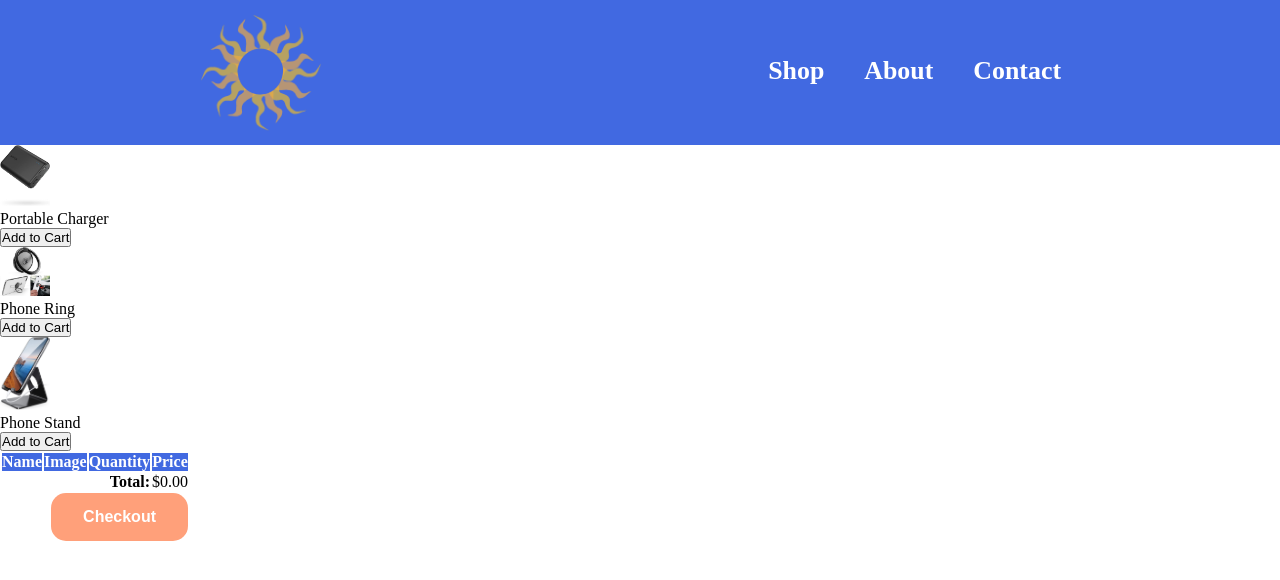
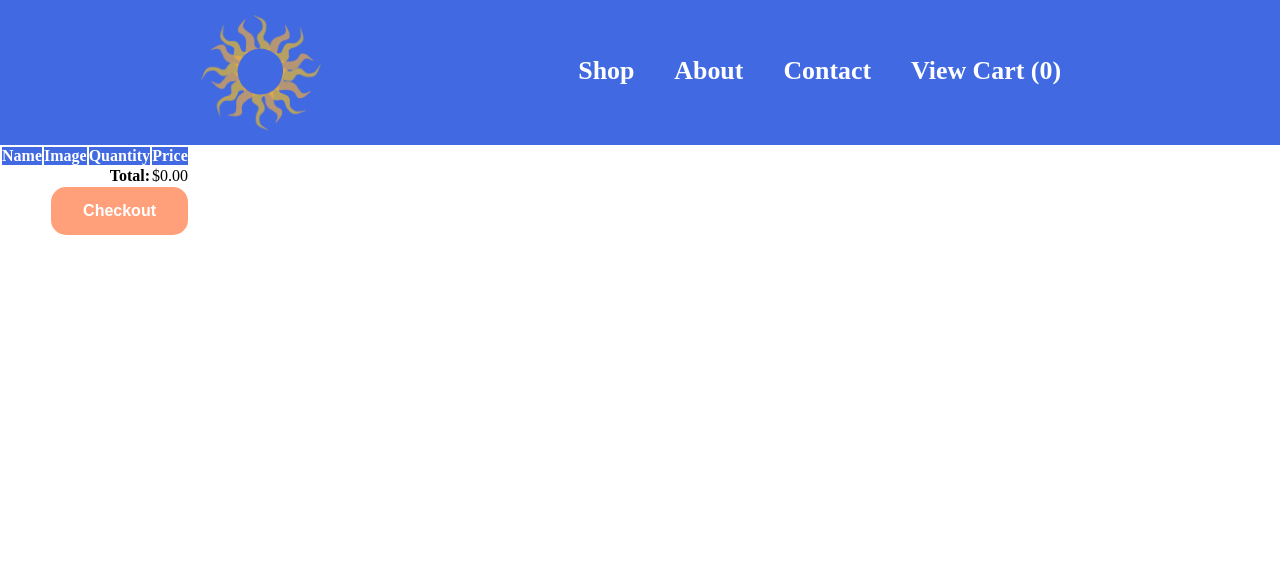
Before and after one commit to VectorLe/ecommerce-store, a React (Create React App) app: page /view-cart in a window 1280 px wide. Shown: the top 580 px of the page. Built offline with nearby package versions, Linux system fonts and the light colour scheme.

Commit message:
added React-Router and layout component

```diff
--- a/src/App.js
+++ b/src/App.js
@@ -12,8 +12,8 @@ export default function App() {
 
 	return (
 		<div>
-			<Navbar />
 			{
+				// TODO: PRODUCTS PAGE COMPONENT
 				products.map(product => (
 			        <div>
 						<img
@@ -24,6 +24,7 @@ export default function App() {
 					<div>{product.name}</div>
 					<div>
 						<button
+							className="addToCart"
 							onClick={() => cartContext.addToCart(product)}
 						>
 							Add to Cart
@@ -32,7 +33,6 @@ export default function App() {
 			        </div>
 	      		))
       		}
-			<Cart stripeToken="pk_test_lGdDk3ZKTN2Q7HJwCylNaR5600YANLK3fY"/>
 		</div>
 	);
 }
--- a/src/components/cart/context.js
+++ b/src/components/cart/context.js
@@ -43,6 +43,7 @@ export default function CartProvider({ children }) {
 			// value is persisted throughout the children, like "global" throughout components
 			value={{
 				items: itemsWithQuantities(items),
+				itemsCount: items.length,
 				addToCart
 			}}
 		>
--- /dev/null
+++ b/src/components/layout/index.js
@@ -0,0 +1,11 @@
+import React from 'react';
+import Navbar from '../navbar';
+
+export default function Layout({ children }) {
+	return (
+		<div>
+			<Navbar />
+			{ children }
+		</div>
+	);
+}
--- a/src/components/navbar.js
+++ b/src/components/navbar.js
@@ -1,14 +1,30 @@
-import React from 'react'
+import React, {useContext} from 'react';
+import { Link } from 'react-router-dom';
+import {CartContext} from './cart/context';
 
 export default function Navbar() {
-	return <div id="navbar">
+	const cartContext = useContext(CartContext);
+	const numItemsInCart = cartContext.itemsCount;
+
+	return (
+		<div id="navbar">
 			<nav>
 				<img src="./img/logo.png" alt="logo"/>
 				<ul>
-				<li>Shop</li>
-	            <li>About</li>
-	            <li>Contact</li>
+					<Link to="/" className="nav-link">
+                		Shop
+                	</Link>
+		            <Link to="/" className="nav-link">
+                		About
+                	</Link>
+                	<Link to="/" className="nav-link">
+                		Contact
+                	</Link>
+                	<Link to="/view-cart" className="nav-link">
+                		View Cart ({numItemsInCart})
+                	</Link>
 				</ul>
 			</nav>
 		</div>
+	);
 }
--- /dev/null
+++ b/src/components/product-card/index.js
@@ -0,0 +1,5 @@
+import React from 'react';
+
+export default function ProductCard(item) {
+
+}
--- a/src/index.js
+++ b/src/index.js
@@ -2,13 +2,23 @@ import React from 'react';
 import ReactDOM from 'react-dom';
 import './style.css';
 
-import App from './App';
+import { BrowserRouter as Router, Switch, Route } from 'react-router-dom';
+
+import Home from './pages/home'
+import ViewCartPage from './pages/view-cart'
 import CartProvider from "./components/cart/context"
 
 ReactDOM.render(
-	// CartProvider helps provide context so we don't have to pass down values
-	<CartProvider>
-		<App />
-	</CartProvider>,
+	<Router>
+		{
+			// CartProvider helps provide context so we don't have to pass down values
+		}
+		<CartProvider>
+			<Switch>
+				<Route exact path="/" component={Home} />
+				<Route exact path="/view-cart" component={ViewCartPage} />
+			</Switch>
+		</CartProvider>
+	</Router>,
 	document.getElementById('root')
 );
--- /dev/null
+++ b/src/pages/home/index.js
@@ -0,0 +1,11 @@
+import React from 'react';
+import Layout from '../../components/layout'
+import Store from '../../App'
+
+export default function Home() {
+	return (
+		<Layout>
+			<Store />
+		</Layout>
+	);
+}
--- /dev/null
+++ b/src/pages/view-cart/index.js
@@ -0,0 +1,11 @@
+import React from 'react';
+import Layout from '../../components/layout';
+import Cart from '../../components/cart';
+
+export default function ViewCartPage() {
+	return (
+		<Layout>
+			<Cart stripeToken="pk_test_lGdDk3ZKTN2Q7HJwCylNaR5600YANLK3fY"/>
+		</Layout>
+	);
+}
--- a/src/style.css
+++ b/src/style.css
@@ -8,13 +8,14 @@
 	NAVBAR
 */
 #navbar {
-	display: flex;
+	display: flex !important;
 	align-items: center;
 	justify-content: center;
 	width: 100%;
 	background-color: royalblue;
 	color: white;
 	padding: 10px;
+	display: block;
 }
 
 #navbar nav {
@@ -32,29 +33,32 @@ nav img {
 /*	animation: rotation 20s infinite linear;*/
 }
 
-nav ul li {
+nav ul .nav-link {
 	display: inline-block;
 	font-size: 1.618em;
 	margin: 0 20px;
 	overflow: hidden;
 	list-style-type: none;
 	font-weight: bold;
+	color: white;
+	text-decoration: none;
 }
 
-.wrapper {
+/*.wrapper {
 	display: flex;
 	width: 100%;
 	align-items: center;
 	justify-content: left;
-}
+}*/
 
 th {
 	background-color: royalblue;
 	color: white;
 }
 
+button.addToCart,
 #checkout {
-	background-color: lightsalmon; /* Green */
+	background-color: lightsalmon;
 	border: none;
 	color: white;
 	font-weight: bold;
@@ -66,6 +70,12 @@ th {
 	cursor: pointer;
 }
 
+button.addToCart {
+	padding: 7.5px 16px;
+	font-size: 12px;
+}
+
+button.addToCart:hover,
 #checkout:hover {
 	background-color: salmon;
 	transition: 0.5s;
```
Lines whose indentation alone changed are shown as unchanged.
